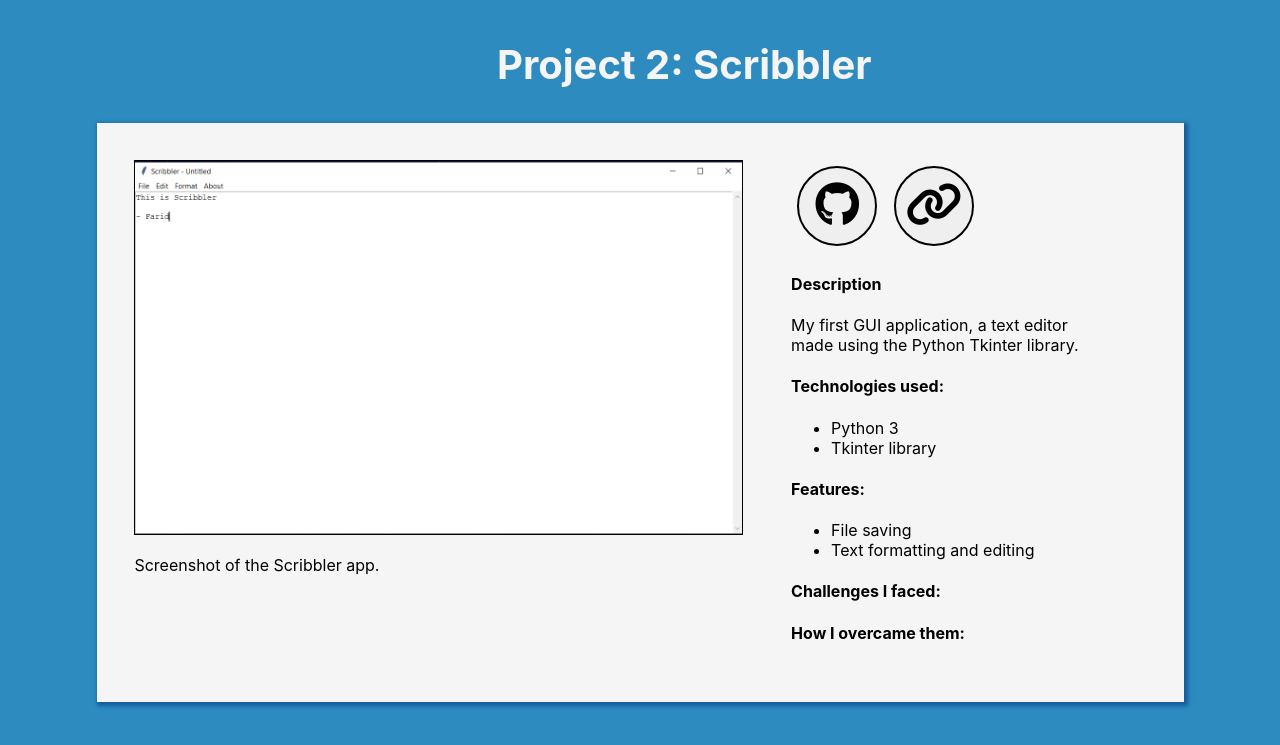
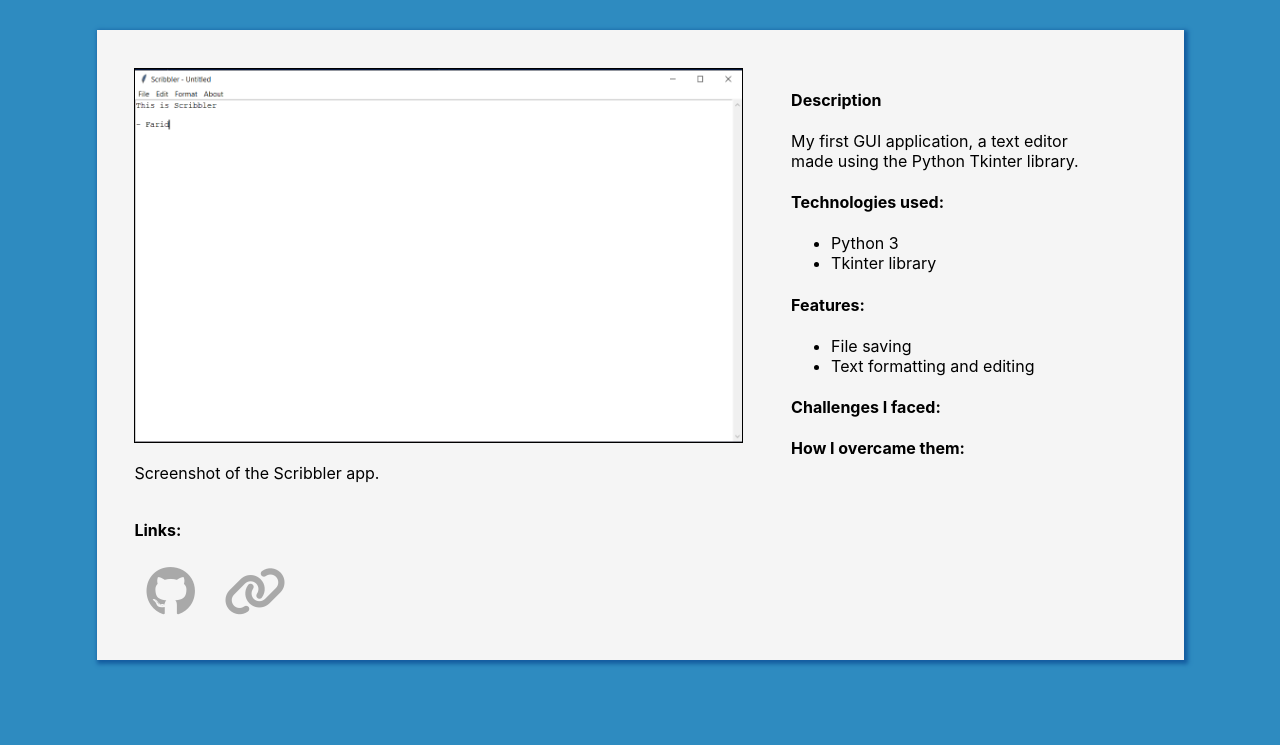
Before and after one commit to Fanwar243/Fanwar243.github.io, a plain HTML site: page portfolio.html in a window 1280 px wide. Shown: the part 1205-1950 px from the top of the page. After the commit the page ends 1928 px from the top, so only its background shows below. Drawn offline with Linux system fonts and the light colour scheme.

Commit message:
Reorganized

```diff
--- a/portfolio.css
+++ b/portfolio.css
@@ -52,6 +52,8 @@ nav a:hover {
 }
 
 .container {
+    display: flex;
+    flex-direction: column;
     width: 60%;
     margin-right: 50px;
 }
@@ -85,25 +87,12 @@ p {
 }
 
 .card p {
-
     text-align: left;
     font-size:medium;
 }
 
 .card-info {
     width: 30%;
-}
-
-button {
-    cursor: pointer;
-    border-style: solid;
-    border-color: black;
-    border-radius: 50%;
-    width: 80px;
-    height: 80px;
-    margin: 2%;
-    font-size: 45px;
-    transition: font-size .5s ease-in-out;
 }
 
 .buttons {
@@ -113,14 +102,27 @@ button {
     margin-right: auto;
 }
 
+.buttons a {
+    cursor: pointer;
+    border-style: none;
+    border-color: transparent;
+    border-radius: 50%;
+    width: 80px;
+    height: 80px;
+    margin: 2%;
+    font-size: 50px;
+    transition: font-size .5s ease-out;
+    color: darkgray;
+}
+
 .github:hover {
     color: #840584;
-    font-size: 55px;
+    font-size: 60px;
 }
 
 .site:hover {
     color:darkgoldenrod;
-    font-size: 50px;
+    font-size: 60px;
 }
 
 iframe {
--- a/portfolio.html
+++ b/portfolio.html
@@ -19,15 +19,17 @@
             <h2 class="title">Project 1: Personal Blog</h2>
             <div class="card">
                 <div class="container">
-                    <img src="images/blog screenshot.png" id="blog">
-                    <p>Screenshot of the front page.</p>
+                    <div>
+                        <img src="images/blog screenshot.png" id="blog">
+                        <p>Screenshot of the front page.</p>
+                    </div>
+                    <div class="buttons">
+                        <h4>Links:</h4>
+                        <a class="github" href="https://github.com/Fanwar243/farids-Blog"><i class="fab fa-github"></i></a>
+                        <a class="site" href='https://fanwar243.github.io/'><i class="fas fa-link"></i></a>
+                    </div>
                 </div>
-
                 <div class="card-info">
-                    <div class="buttons">
-                        <button class="github" onclick="window.location.href='https://github.com/Fanwar243/Fanwar243.github.io'"><i class="fab fa-github"></i></button>
-                        <button class="site" onclick="window.location.href='https://fanwar243.github.io/'"><i class="fas fa-link"></i></button>
-                    </div>
                     <h4>Description</h4>
                     <p>My first website, where I designed my own blog from scratch.</p>
                     <h4>Technologies used:</h4>
@@ -57,15 +59,18 @@
             <h2 class="title">Project 2: Scribbler</h2>
             <div class="card">
                 <div class="container">
-                    <img src="images/scribbler screenshot.png">
-                    <p>Screenshot of the Scribbler app.</p>
+                    <div>
+                        <img src="images/scribbler screenshot.png" id="blog">
+                        <p>Screenshot of the Scribbler app.</p>
+                    </div>
+                    <div class="buttons">
+                        <h4>Links:</h4>
+                        <a class="github" href="https://github.com/Fanwar243/textEditor"><i class="fab fa-github"></i></a>
+                        <a class="site" href='https://fanwar243.github.io/'><i class="fas fa-link"></i></a>
+                    </div>
                 </div>
 
                 <div class="card-info">
-                    <div class="buttons">
-                        <button class="github" onclick="window.location.href='https://github.com/Fanwar243/textEditor'"><i class="fab fa-github"></i></button>
-                        <button class="site" onclick="window.location.href='#'"><i class="fas fa-link"></i></button>
-                    </div>
                     <h4>Description</h4>
                     <p>My first GUI application, a text editor made using the Python Tkinter library.</p>
                     <h4>Technologies used:</h4>
```
